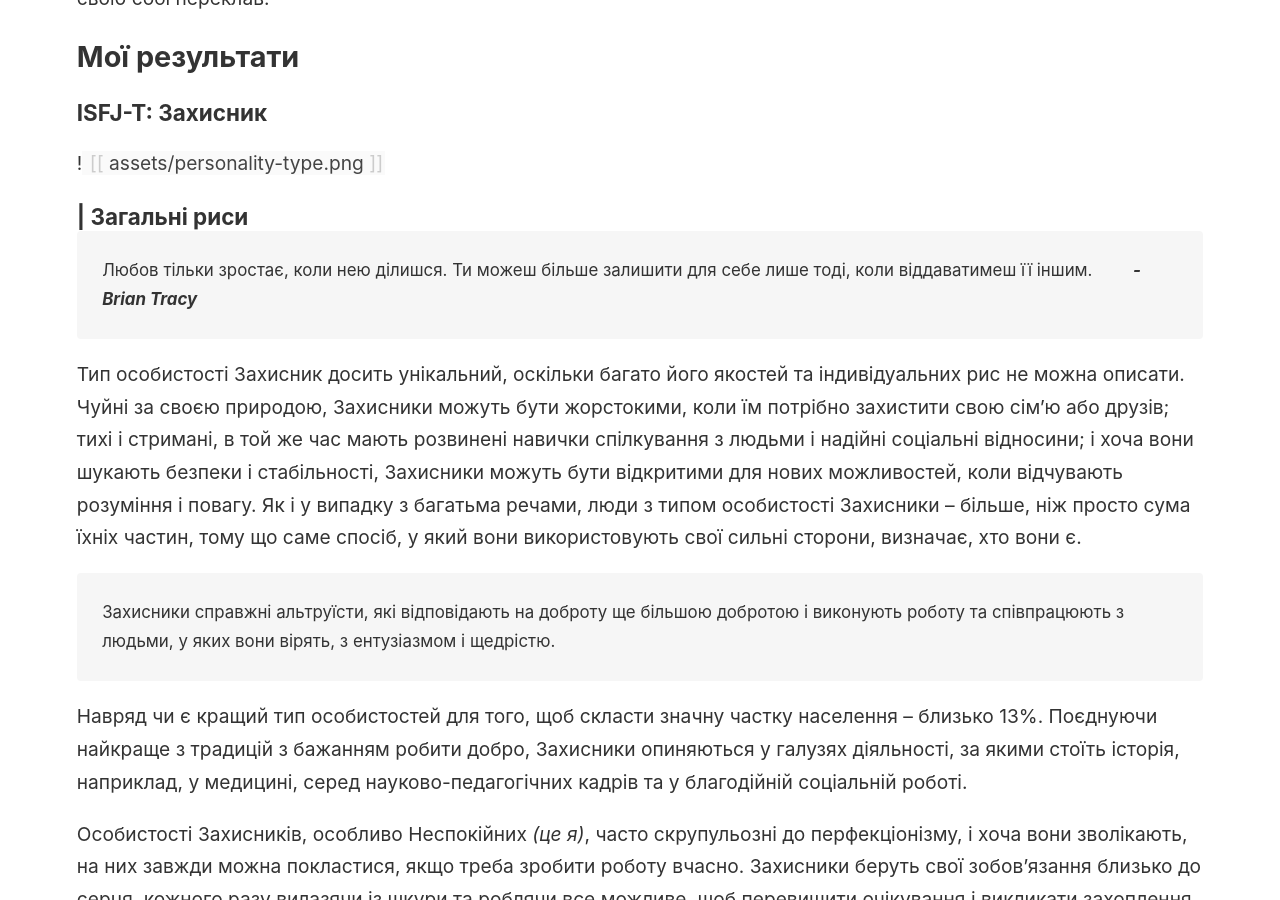
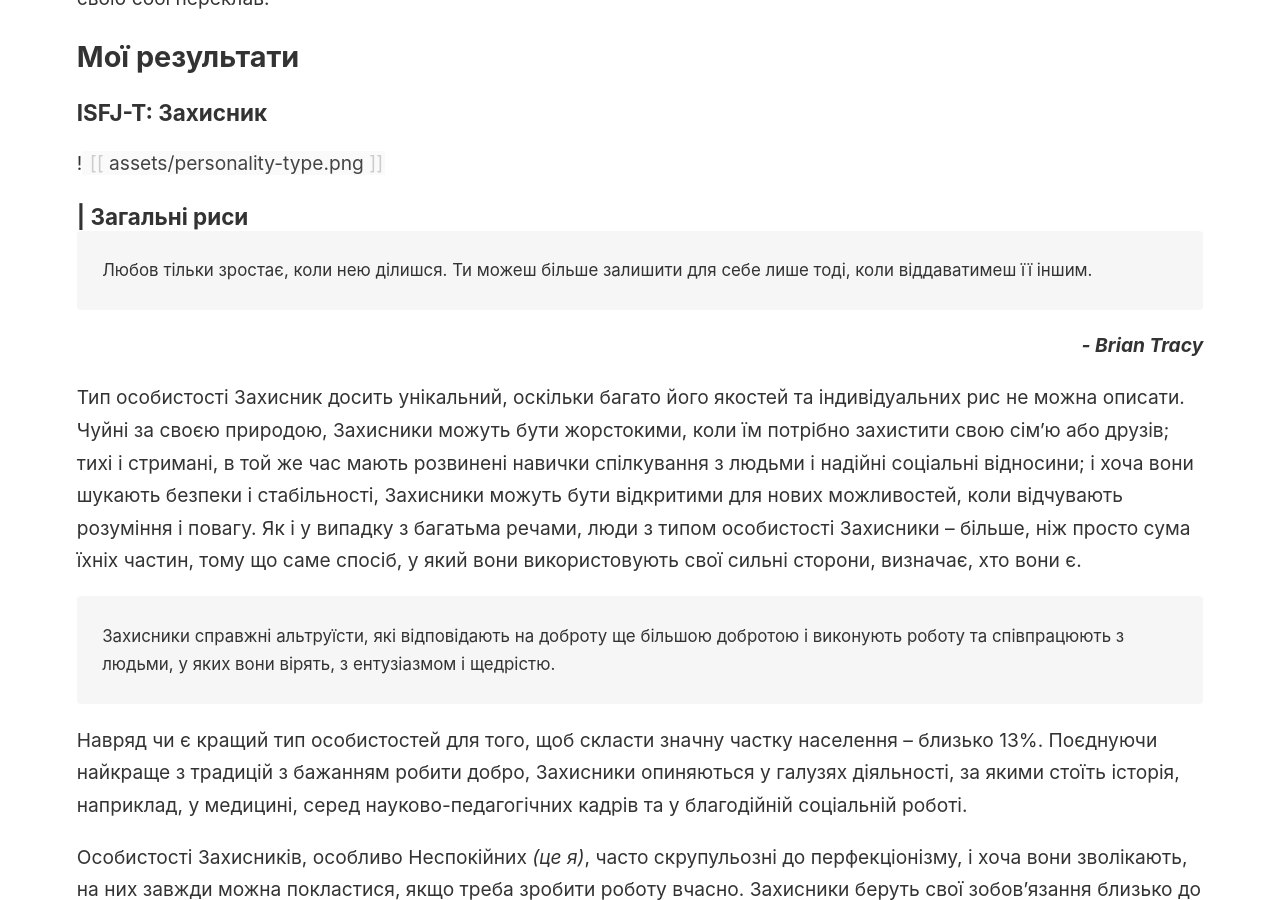
Before and after one commit to Laktionof/digital-garden, a Jekyll site: the page built from _notes/psycho/personality-type.md, in a window 1280 px wide and 900 px high, scrolled down 369 px. Built offline with Jekyll 4.4.1, drawn with Linux system fonts in a browser that asks for light colours; some of the changed text lies outside the part shown.

Commit message:
Update personality-type.md

```diff
--- a/_notes/psycho/personality-type.md
+++ b/_notes/psycho/personality-type.md
@@ -15,7 +15,7 @@ permalink: /psycho/personality-type
 ### | Загальні риси
 
 > Любов тільки зростає, коли нею ділишся. Ти можеш більше залишити для себе лише тоді, коли віддаватимеш її іншим.
- ᅠᅠ ***- Brian Tracy***
+<p align="right"><b><i>- Brian Tracy</i></b></p>
 
 Тип особистості Захисник досить унікальний, оскільки багато його якостей та індивідуальних рис не можна описати. Чуйні за своєю природою, Захисники можуть бути жорстокими, коли їм потрібно захистити свою сім’ю або друзів; тихі і стримані, в той же час мають розвинені навички спілкування з людьми і надійні соціальні відносини; і хоча вони шукають безпеки і стабільності, Захисники можуть бути відкритими для нових можливостей, коли відчувають розуміння і повагу. Як і у випадку з багатьма речами, люди з типом особистості Захисники – більше, ніж просто сума їхніх частин, тому що саме спосіб, у який вони використовують свої сильні сторони, визначає, хто вони є.
 
```
Also changed, not shown: other parts of _notes/psycho/personality-type.md (+5 -5 lines).
